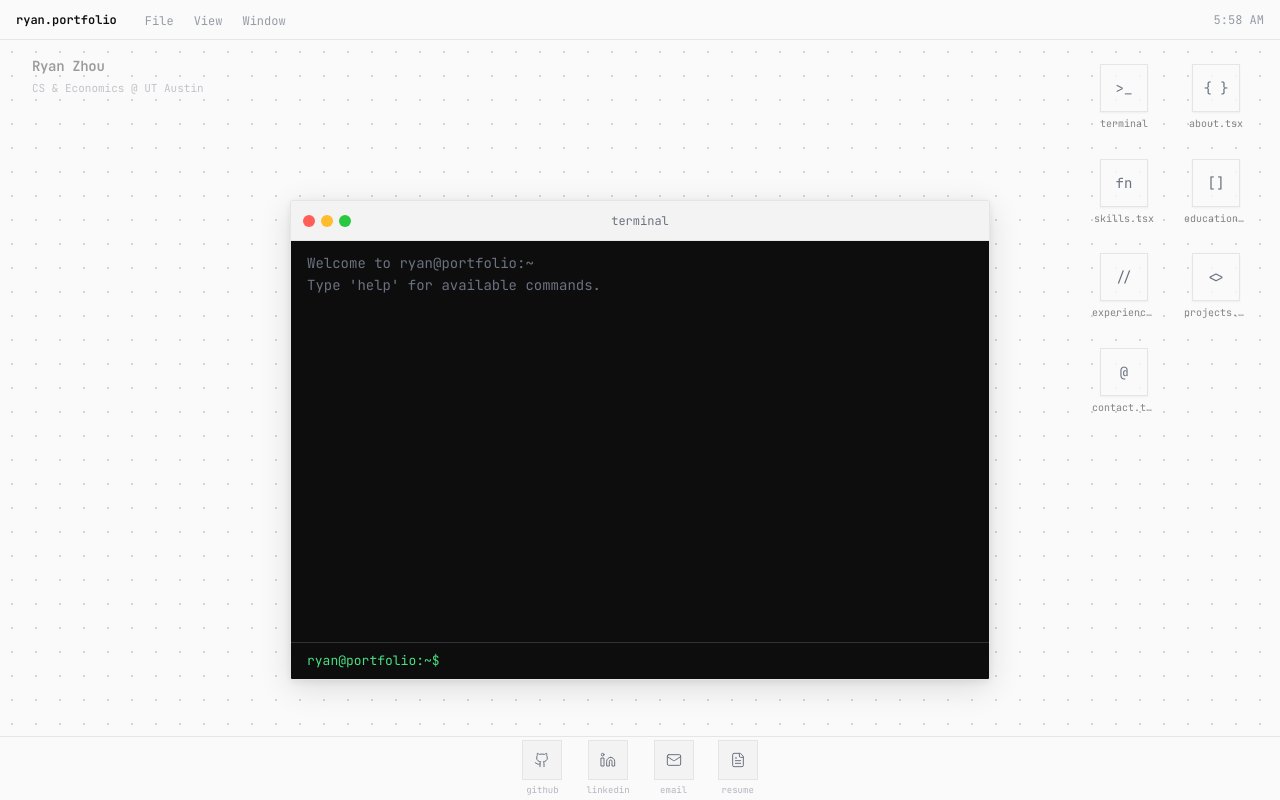
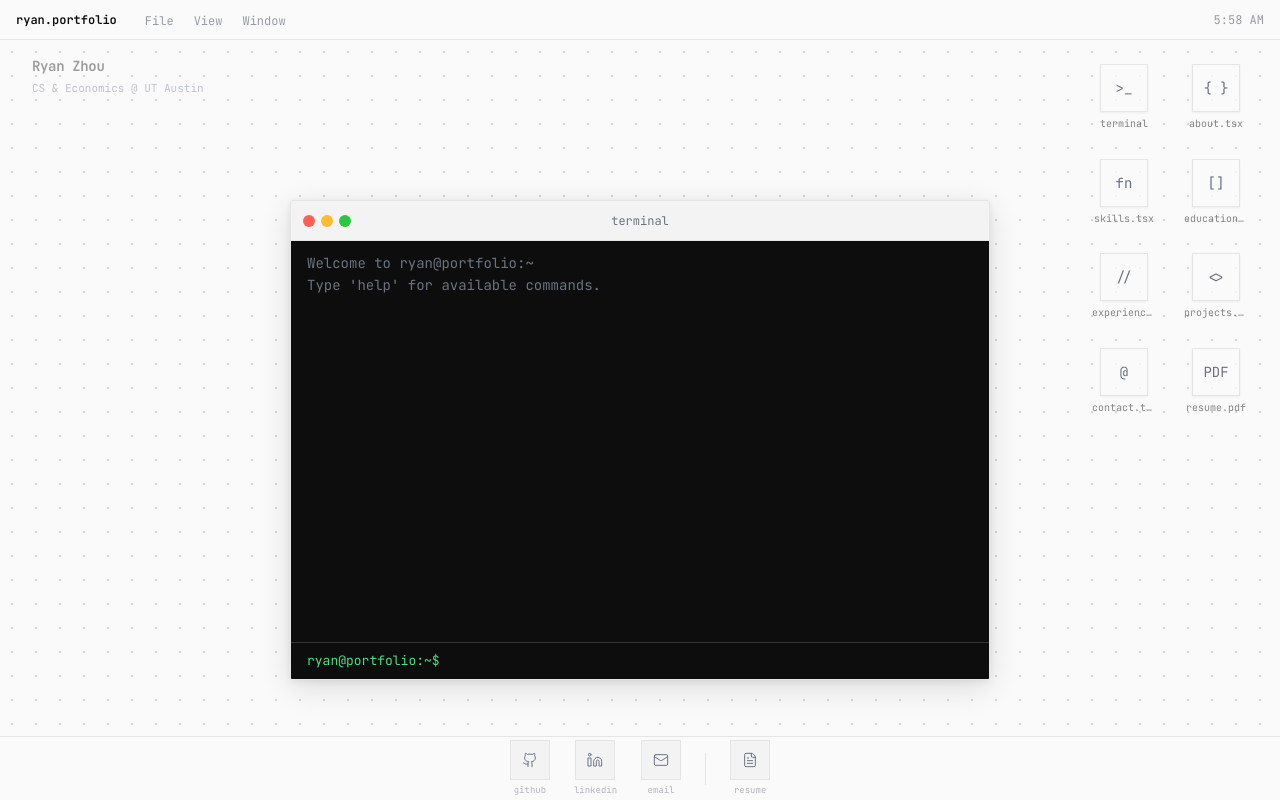
Before and after one commit to ryanzhouuu/portfolio, a Next.js app: page / in a window 1280 px wide. Built offline with nearby package versions, Linux system fonts and the light colour scheme.

Commit message:
feat: website mog

```diff
--- a/src/components/desktop/DesktopShell.tsx
+++ b/src/components/desktop/DesktopShell.tsx
@@ -1,6 +1,6 @@
 'use client';
 
-import { useState, useCallback, useEffect } from 'react';
+import { useState, useCallback } from 'react';
 import { AnimatePresence, motion } from 'framer-motion';
 import MenuBar from './MenuBar';
 import DesktopBackground from './DesktopBackground';
@@ -12,20 +12,7 @@ export default function DesktopShell() {
   const [booted, setBooted] = useState(false);
   const [showBoot, setShowBoot] = useState(true);
 
-  useEffect(() => {
-    if (typeof window !== 'undefined') {
-      const alreadyBooted = localStorage.getItem('portfolio-booted');
-      if (alreadyBooted) {
-        setShowBoot(false);
-        setBooted(true);
-      }
-    }
-  }, []);
-
   const handleBootComplete = useCallback(() => {
-    if (typeof window !== 'undefined') {
-      localStorage.setItem('portfolio-booted', '1');
-    }
     setBooted(true);
     setTimeout(() => setShowBoot(false), 400);
   }, []);
--- a/src/components/desktop/Dock.tsx
+++ b/src/components/desktop/Dock.tsx
@@ -5,37 +5,20 @@ import { Github, Linkedin, Mail, FileText } from 'lucide-react';
 import { personalInfo } from '@/lib/data';
 import { withBasePath } from '@/lib/basePath';
 
-const DOCK_LINKS = [
-  {
-    id: 'github',
-    label: 'github',
-    icon: Github,
-    href: personalInfo.github,
-  },
-  {
-    id: 'linkedin',
-    label: 'linkedin',
-    icon: Linkedin,
-    href: personalInfo.linkedin,
-  },
-  {
-    id: 'email',
-    label: 'email',
-    icon: Mail,
-    href: `mailto:${personalInfo.email}`,
-  },
-  {
-    id: 'resume',
-    label: 'resume',
-    icon: FileText,
-    href: withBasePath('/resume.pdf'),
-  },
+const SOCIAL_LINKS = [
+  { id: 'github',   label: 'github',   icon: Github,    href: personalInfo.github },
+  { id: 'linkedin', label: 'linkedin', icon: Linkedin,  href: personalInfo.linkedin },
+  { id: 'email',    label: 'email',    icon: Mail,      href: `mailto:${personalInfo.email}` },
+] as const;
+
+const DOC_LINKS = [
+  { id: 'resume',   label: 'resume',   icon: FileText,  href: withBasePath('/resume.pdf') },
 ] as const;
 
 export default function Dock() {
   return (
     <div className="fixed bottom-0 left-0 right-0 h-16 z-50 flex items-center justify-center gap-6 bg-bg/80 backdrop-blur-sm border-t border-border">
-      {DOCK_LINKS.map(({ id, label, icon: Icon, href }) => (
+      {SOCIAL_LINKS.map(({ id, label, icon: Icon, href }) => (
         <div key={id} className="flex flex-col items-center gap-1">
           <motion.a
             href={href}
@@ -52,6 +35,27 @@ export default function Dock() {
           <span className="font-mono text-[9px] text-muted/50">{label}</span>
         </div>
       ))}
+
+      {/* Separator */}
+      <div className="h-8 w-px bg-border" />
+
+      {DOC_LINKS.map(({ id, label, icon: Icon, href }) => (
+        <div key={id} className="flex flex-col items-center gap-1">
+          <motion.a
+            href={href}
+            target="_blank"
+            rel="noopener noreferrer"
+            whileTap={{ scale: 0.85 }}
+            whileHover={{ scale: 1.12, y: -2 }}
+            transition={{ type: 'spring', stiffness: 400, damping: 20 }}
+            className="w-10 h-10 flex items-center justify-center border border-border bg-subtle hover:bg-border text-muted hover:text-ink transition-colors"
+            title={label}
+          >
+            <Icon size={16} strokeWidth={1.5} />
+          </motion.a>
+          <span className="font-mono text-[9px] text-muted/50">{label}</span>
+        </div>
+      ))}
     </div>
   );
 }
--- a/src/components/sections/Education.tsx
+++ b/src/components/sections/Education.tsx
@@ -50,7 +50,7 @@ export default function Education({ inView: inViewProp, compact }: Props = {}) {
               className="relative"
             >
               {/* Timeline dot */}
-              <div className="absolute -left-[23px] sm:-left-[25px] top-1.5 w-2.5 h-2.5 border border-ink bg-bg" />
+              <div className="absolute -left-[23px] sm:-left-[25px] top-1.5 w-2.5 h-2.5 rounded-full bg-ink shadow-[0_0_0_3px_#e5e5e5]" />
 
               <div className="space-y-1.5 sm:space-y-2">
                 <p className="font-mono text-xs text-muted">{edu.period}</p>
--- a/src/components/sections/Experience.tsx
+++ b/src/components/sections/Experience.tsx
@@ -30,7 +30,7 @@ export default function Experience({ inView: inViewProp, compact }: Props = {})
               className="relative"
             >
               {/* Timeline dot */}
-              <div className="absolute -left-[23px] sm:-left-[25px] top-1.5 w-2.5 h-2.5 border border-ink bg-bg" />
+              <div className="absolute -left-[23px] sm:-left-[25px] top-1.5 w-2.5 h-2.5 rounded-full bg-ink ring-2 ring-bg ring-offset-0 shadow-[0_0_0_3px_#e5e5e5]" />
 
               <div className="space-y-1.5 sm:space-y-2">
                 <div className="flex items-baseline gap-2 sm:gap-3 flex-wrap">
--- a/src/components/sections/Hero.tsx
+++ b/src/components/sections/Hero.tsx
@@ -2,7 +2,7 @@
 
 import { useState } from 'react';
 import Image from 'next/image';
-import { Github, Linkedin, Mail, ArrowRight } from 'lucide-react';
+import { Github, Linkedin, Mail, ArrowRight, ChevronDown } from 'lucide-react';
 import { motion } from 'framer-motion';
 import Typewriter from '@/components/ui/Typewriter';
 import { personalInfo } from '@/lib/data';
@@ -23,6 +23,22 @@ export default function Hero() {
     >
       {/* Fade-out dot grid at bottom */}
       <div className="absolute bottom-0 left-0 right-0 h-32 bg-gradient-to-t from-bg to-transparent pointer-events-none" />
+
+      {/* Scroll indicator — mobile only */}
+      <motion.div
+        initial={{ opacity: 0 }}
+        animate={{ opacity: 1 }}
+        transition={{ delay: 3.5, duration: 0.8 }}
+        className="absolute bottom-6 left-1/2 -translate-x-1/2 flex flex-col items-center gap-1 lg:hidden"
+      >
+        <span className="font-mono text-[10px] text-muted/50 tracking-widest uppercase">scroll</span>
+        <motion.div
+          animate={{ y: [0, 4, 0] }}
+          transition={{ duration: 1.4, repeat: Infinity, ease: 'easeInOut' }}
+        >
+          <ChevronDown size={14} className="text-muted/40" strokeWidth={1.5} />
+        </motion.div>
+      </motion.div>
 
       <div className="w-full px-5 sm:px-8 lg:px-16 py-12 sm:py-16 lg:py-20 max-w-4xl">
         <div className="grid grid-cols-1 lg:grid-cols-5 gap-8 sm:gap-10 lg:gap-16 items-center">
--- a/src/components/terminal/CommandParser.ts
+++ b/src/components/terminal/CommandParser.ts
@@ -54,24 +54,10 @@ export function parseCommand(raw: string): CommandResult {
     };
   }
 
-  if (lower === 'sudo hire-me') {
-    return {
-      lines: [
-        mkLine('success', '[sudo] password for visitor: '),
-        mkLine('success', 'Access granted.'),
-        mkLine('success', 'Sending email to recruiters...'),
-        mkLine('success', `✓ Email sent to ${personalInfo.email}`),
-        mkLine('system',  'Good choice.'),
-      ],
-    };
-  }
-
   if (lower === 'cat resume.pdf') {
     return {
-      lines: [
-        mkLine('error', 'Binary file (application/pdf). Cannot display.'),
-        mkLine('system', 'Hint: use `open about` or `open experience` instead.'),
-      ],
+      lines: [mkLine('success', 'Opening resume.pdf...')],
+      sideEffect: { action: { type: 'OPEN_WINDOW', id: 'resume' } },
     };
   }
 
@@ -88,8 +74,7 @@ export function parseCommand(raw: string): CommandResult {
         mkLine('output', '  open [app]      — open an app window'),
         mkLine('output', '  git log         — work history as commits'),
         mkLine('output', '  man ryan        — the manual page'),
-        mkLine('output', '  sudo hire-me    — easter egg'),
-        mkLine('output', '  cat resume.pdf  — try it'),
+        mkLine('output', '  cat resume.pdf  — open resume'),
         mkLine('output', '  clear           — clear terminal'),
       ],
     };
--- a/src/components/ui/SectionHeader.tsx
+++ b/src/components/ui/SectionHeader.tsx
@@ -8,7 +8,7 @@ export default function SectionHeader({ index, title }: SectionHeaderProps) {
     <div className="flex items-center gap-3 sm:gap-4 mb-8 sm:mb-12 min-w-0">
       <span className="font-mono text-xs text-muted flex-shrink-0">{index}</span>
       <h2 className="font-mono text-xs sm:text-sm tracking-widest uppercase text-ink/40 flex-shrink-0">{title}</h2>
-      <div className="flex-1 h-px bg-border min-w-0" />
+      <div className="flex-1 h-px bg-gradient-to-r from-border to-transparent min-w-0" />
     </div>
   );
 }
--- a/src/components/window/WindowManager.tsx
+++ b/src/components/window/WindowManager.tsx
@@ -26,6 +26,21 @@ export default function WindowManager() {
             {config.id === 'experience' && <Experience inView={true} compact={true} />}
             {config.id === 'projects'   && <Projects inView={true} compact={true} />}
             {config.id === 'contact'    && <Contact inView={true} compact={true} />}
+            {config.id === 'resume'     && (
+              <div className="flex flex-col h-full">
+                <div className="flex items-center justify-between px-3 py-2 border-b border-border bg-subtle flex-shrink-0">
+                  <span className="font-mono text-xs text-muted">resume.pdf</span>
+                  <a
+                    href="/resume.pdf"
+                    download
+                    className="font-mono text-xs text-muted hover:text-ink transition-colors underline-draw"
+                  >
+                    download
+                  </a>
+                </div>
+                <iframe src="/resume.pdf" className="flex-1 w-full border-0" title="Resume" />
+              </div>
+            )}
           </Window>
         );
       })}
--- a/src/context/windowTypes.ts
+++ b/src/context/windowTypes.ts
@@ -1,4 +1,4 @@
-export type WindowId = 'terminal' | 'about' | 'skills' | 'education' | 'experience' | 'projects' | 'contact';
+export type WindowId = 'terminal' | 'about' | 'skills' | 'education' | 'experience' | 'projects' | 'contact' | 'resume';
 
 export interface WindowConfig {
   id: WindowId;
@@ -31,4 +31,5 @@ export const WINDOW_CONFIGS: WindowConfig[] = [
   { id: 'experience', title: 'experience.tsx', defaultWidth: 740, defaultHeight: 560, icon: '//'  },
   { id: 'projects',   title: 'projects.tsx',   defaultWidth: 920, defaultHeight: 620, icon: '<>'  },
   { id: 'contact',    title: 'contact.tsx',    defaultWidth: 680, defaultHeight: 520, icon: '@'   },
+  { id: 'resume',     title: 'resume.pdf',     defaultWidth: 800, defaultHeight: 640, icon: 'PDF' },
 ];
```
Also changed, not shown: 1 other file (tests, documents, lock files or other folders).
